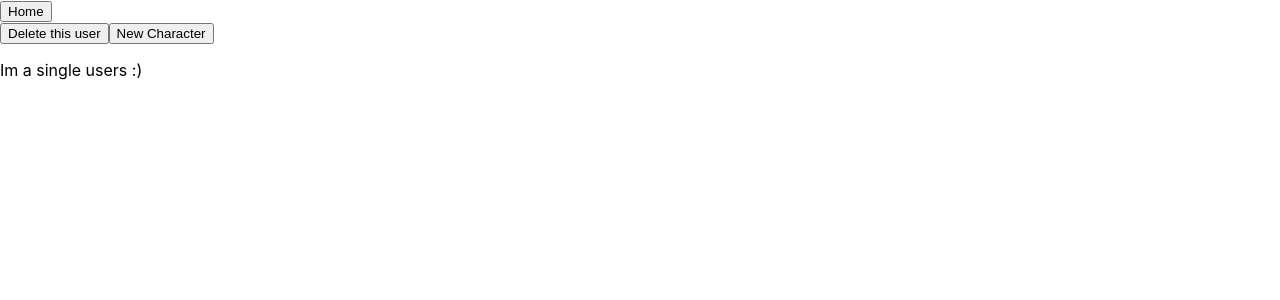
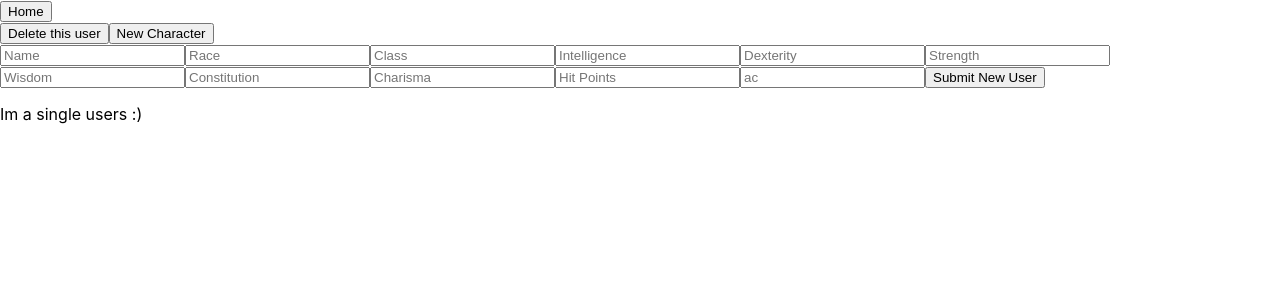
Before and after one commit to DestinFloyd/D-n-D-Manager, a React (Create React App) app in the folder client/: page /player/0 in a window 1280 px wide. Both pictures are taken after a click on the button "New Character". Shown: the top 300 px of the page. Built offline with nearby package versions, Linux system fonts and the light colour scheme; no server answers.

Commit message:
character form made

```diff
--- a/client/src/App.js
+++ b/client/src/App.js
@@ -45,7 +45,8 @@ class App extends Component {
           <Switch>
 
             <Route exact path='/' render={userComponent} />
-            {/* <Route exact path='/player/:userId/' render={singleUserComponet} /> */}
+            {/* <Route exact path='/player/:userId/' render={()=> <SingleUser getAll={this.onCheck}/> } /> */}
+
             <Route exact path='/player/:userId/' component={SingleUser} />
             <Route exact path='/my/:userId/character/:characterId/' component={Character} />
           </Switch>
--- a/client/src/components/NewCharacterForm.js
+++ b/client/src/components/NewCharacterForm.js
@@ -1,10 +1,46 @@
 import React, { Component } from 'react';
 
 class NewCharacterForm extends Component {
+    state =
+    {
+        info: {
+            characterId: '',
+            userId: '',
+            name: '',
+            race: '',
+            characterClass: '',
+            intelligence: '',
+            dexterity: '',
+            strength: '',
+            wisdom: '',
+            constitution: '',
+            charisma: '',
+            hitPoints: '',
+            ac: '',
+            weapons: []
+        }
+    }
+    handleSubmit=()=>{
+        console.log("YAY")
+    }
+
     render() {
         return (
             <div>
-
+       <form onSubmit={this.handleSubmit}>
+               <input type="text" placeholder='Name' name='name'/>
+                <input type="text" placeholder="Race" name='race'/>
+                <input type="text" placeholder="Class" name= 'characterClass'/>
+                <input type="text" placeholder="Intelligence" name='intelligence'/>
+                <input type="text" placeholder="Dexterity" name='dexterity' />
+                <input type="text" placeholder="Strength" name='strength'/>
+                <input type="text" placeholder='Wisdom' name='wisdom' />
+                <input type="text" placeholder="Constitution" name='constitution'/>
+                <input type="text" placeholder="Charisma" name='charisma'/>
+                <input type="text" placeholder='Hit Points' name='hitPoints'/>
+                <input type="text" placeholder='ac' name='ac'/>
+                <button>Submit New User</button>
+            </form>
             </div>
         );
     }
--- a/client/src/components/SingleUser.js
+++ b/client/src/components/SingleUser.js
@@ -37,20 +37,23 @@ class SingleUser extends Component {
     }
     deleteUser = () => {
         axios.delete(`/api/p4/users/${this.props.match.params.userId}`)
-        .then(() => this.props.history.goBack())
+        .then(()=>{this.props.history.goBack()})
+        // window.location
 
     }
     toggleNewCharacter=()=>{
         this.setState({ newCharacterForm: !this.state.newCharacterForm })
     }
 
+
     render() {
         return (
             <div>
                 <button onClick={this.toggleDelete}>Delete this user</button>
                 {this.state.wantToDelete ? <button onClick={this.deleteUser}>DELETE THIS USER AND CHARACTERS</button> : null}
+
                 <button onClick={this.toggleNewCharacter}>New Character</button>
-                {this.state.newCharacterForm ? <NewCharacterForm/> : null}
+                {this.state.newCharacterForm ? <NewCharacterForm /> : null}
                 <p>  Im a single users :)  </p>
                 {this.state.info.characters.map((char, i) => (
 
```
Also changed, not shown: 1 other file (tests, documents, lock files or other folders).
